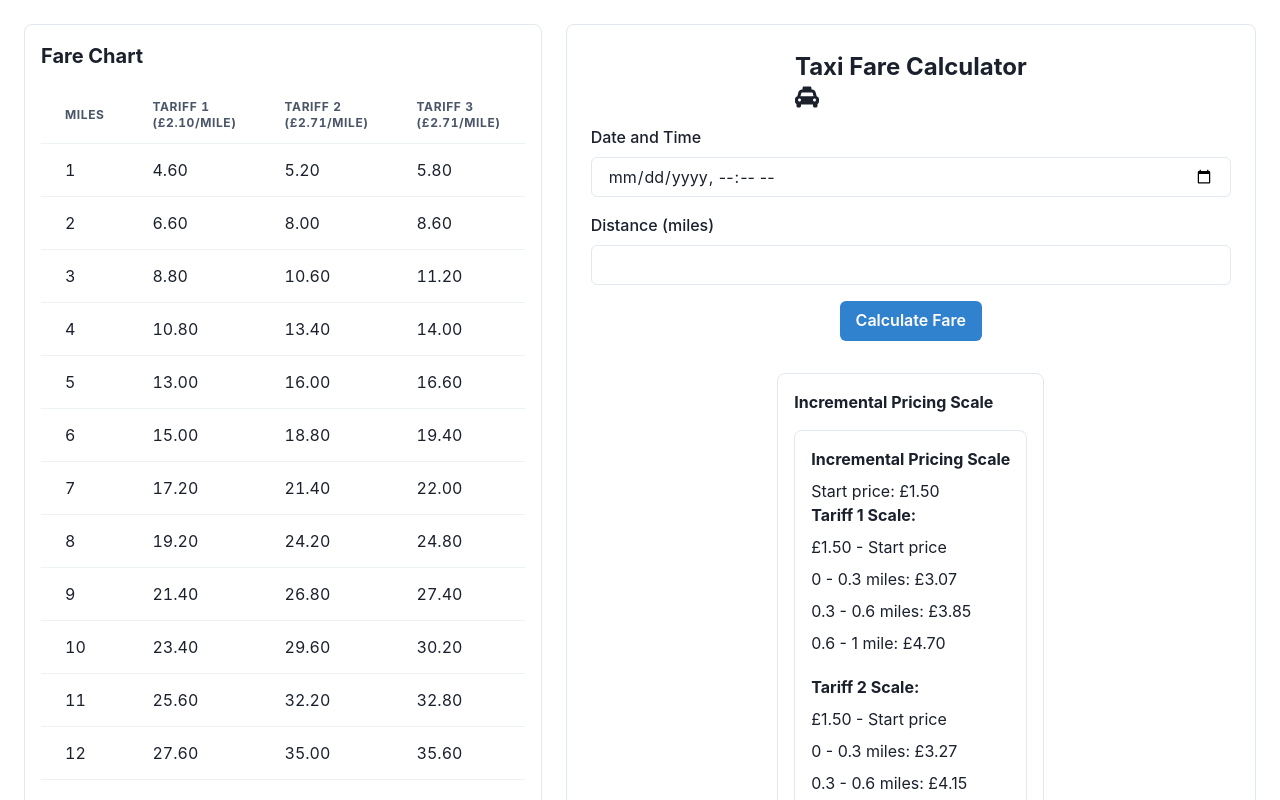
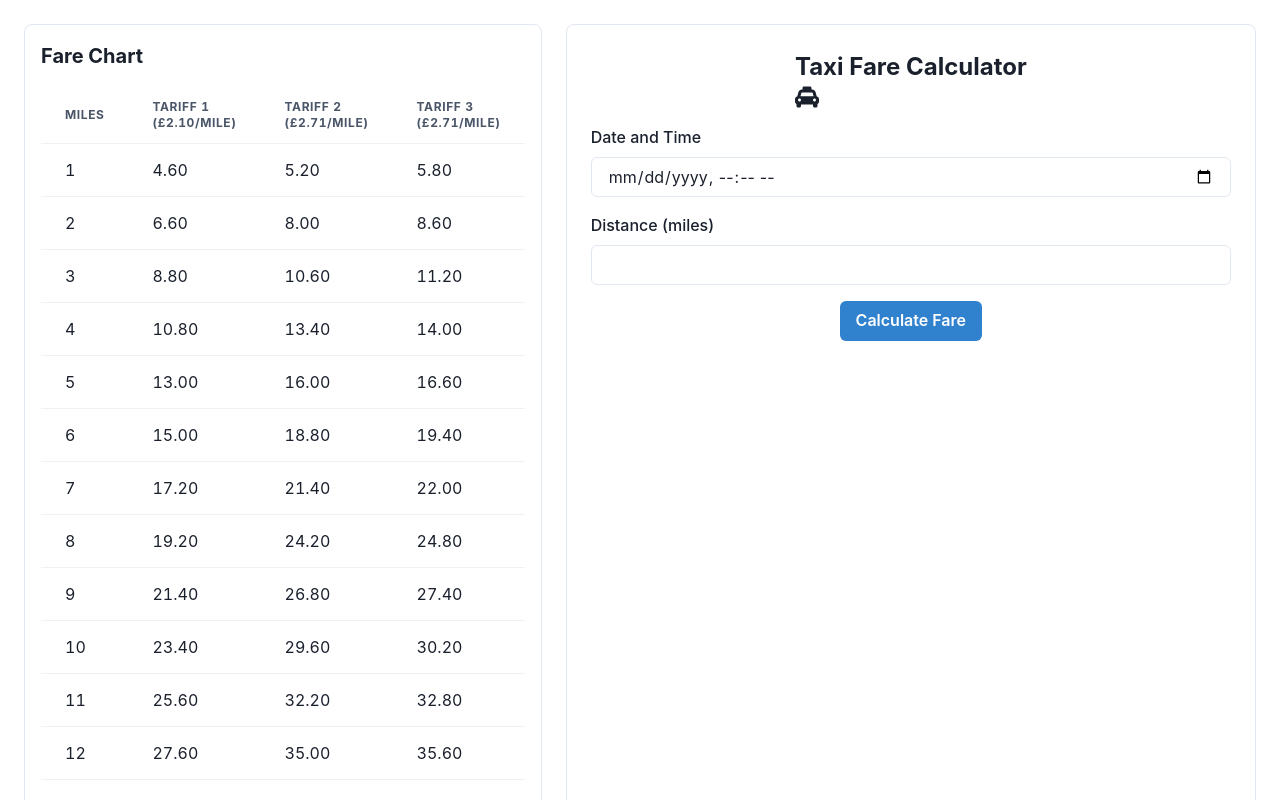
Before and after one commit to GPT-Engineer-App/taxi-journey-pricer, a React (Vite) app: page / in a window 1280 px wide. Shown: the top 800 px of the page. Built offline with nearby package versions, Linux system fonts and the light colour scheme.

Commit message:
remove Incremental Pricing Scale
The "Incremental Pricing Scale" section has been removed from the `Index.jsx` page as requested.

```diff
--- a/src/pages/Index.jsx
+++ b/src/pages/Index.jsx
@@ -79,35 +79,7 @@ const Index = () => {
             <Button colorScheme="blue" onClick={calculateCost}>
               Calculate Fare
             </Button>
-            <Box borderWidth="1px" borderRadius="lg" p={4} mt={4}>
-              <Text fontWeight="bold" mb={2}>
-                Incremental Pricing Scale
-              </Text>
-              <Box borderWidth="1px" borderRadius="lg" p={4} mt={4}>
-                <Text fontWeight="bold" mb={2}>
-                  Incremental Pricing Scale
-                </Text>
-                <Text>Start price: £1.50</Text>
-                {Object.keys(tariffRates).map((tariffKey) => {
-                  // Example scale calculation, this should be replaced with actual logic based on tariff details
-                  const tariff = tariffRates[tariffKey];
-                  const basePrice = 1.5;
-                  const unitPrice = tariff.startFee + (tariff.distanceCost / tariff.distanceYards) * 1760;
-                  return (
-                    <Box key={tariffKey} mb={5}>
-                      <VStack align="start" spacing={2}>
-                        <Text fontWeight="bold">Tariff {tariffKey.slice(-1)} Scale:</Text>
-                        <Text>£{basePrice.toFixed(2)} - Start price</Text>
-                        <Text>0 - 0.3 miles: £{(unitPrice / 3 + basePrice).toFixed(2)}</Text>
-                        <Text>0.3 - 0.6 miles: £{(unitPrice / 2 + basePrice).toFixed(2)}</Text>
-                        <Text>0.6 - 1 mile: £{unitPrice.toFixed(2)}</Text>
-                      </VStack>
-                      {/* Further increments should be calculated to span the entire range up to the maximum miles */}
-                    </Box>
-                  );
-                })}
-              </Box>
-            </Box>
+            {/* Incremental Pricing Scale section has been removed as per the update request */}
             {cost !== null && (
               <VStack spacing={4} pt={4}>
                 <Text>Total Cost: £{cost}</Text>
```
